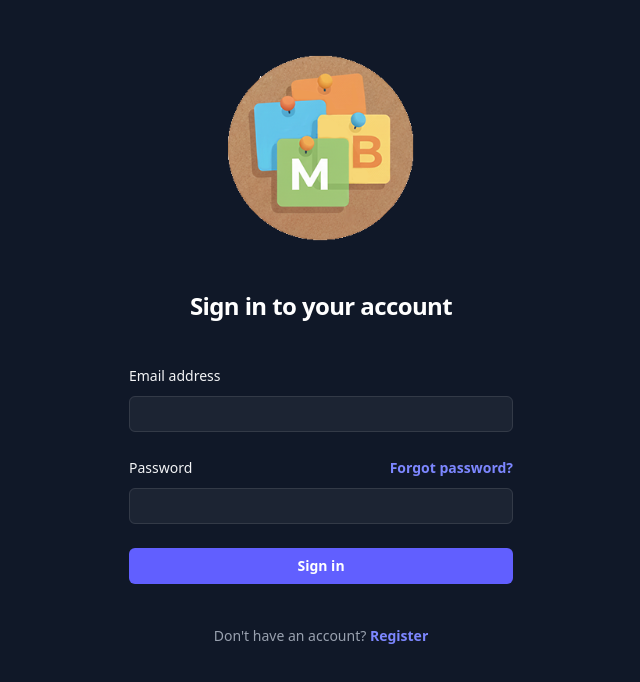
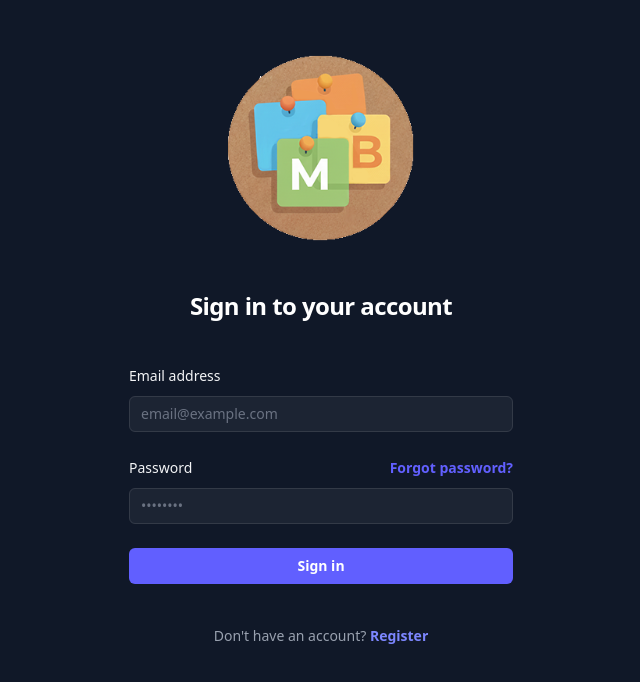
Before and after one commit to BerinMadzak/project-board, a React (Vite) app in the folder client/: page /login in a window 1280 px wide. Shown: the top 682 px of the page, without its empty margins (319-959 px from the left). Built offline with nearby package versions, Linux system fonts and the light colour scheme; no server answers.

Commit message:
Add Login page

```diff
--- a/client/src/pages/Login.tsx
+++ b/client/src/pages/Login.tsx
@@ -1,6 +1,31 @@
-import { Link } from "react-router-dom";
+import { useForm } from "react-hook-form";
+import { useDispatch, useSelector } from "react-redux";
+import { Link, useNavigate } from "react-router-dom";
+import type { AppDispatch, RootState } from "../store/store";
+import { login } from "../store/slices/authSlice";
+import { useEffect } from "react";
+
+interface LoginFormData {
+    email: string;
+    password: string;
+}
 
 export default function Login() {
+    const { register, handleSubmit, formState: { errors } } = useForm<LoginFormData>();
+    const { loading, error, isAuthenticated } = useSelector((state: RootState) => state.auth);
+    const dispatch = useDispatch<AppDispatch>();
+    const navigate = useNavigate();
+
+    useEffect(() => {
+        if (isAuthenticated) {
+            navigate("/home");
+        }
+    }, [isAuthenticated, navigate]);
+
+    const onSubmit = async(data: LoginFormData ) => {
+        await dispatch(login(data));
+    }
+
     return (
         <div className="flex min-h-full flex-col justify-center px-6 py-12 lg:px-8">
             <div className="sm:mx-auto sm:w-full sm:max-w-sm">
@@ -13,21 +38,24 @@ export default function Login() {
             </div>
 
             <div className="mt-10 sm:mx-auto sm:w-full sm:max-w-sm">
-            <form action="#" method="POST" className="space-y-6">
+            {error && <div className="bg-red-50 text-red-500 p-3 rounded mb-5">{error}</div>}
+
+            <form onSubmit={handleSubmit(onSubmit)} className="space-y-6">
                 <div>
                 <label htmlFor="email" className="block text-sm/6 font-medium text-gray-100">
                     Email address
                 </label>
                 <div className="mt-2">
                     <input
+                    {...register("email", { required: 'Email is required', pattern: { value: /^[A-Z0-9._%+-]+@[A-Z0-9.-]+\.[A-Z]{2,}$/i, message: 'Invalid email address' } })}
                     id="email"
-                    name="email"
                     type="email"
-                    required
                     autoComplete="email"
+                    placeholder="email@example.com"
                     className="block w-full rounded-md bg-white/5 px-3 py-1.5 text-base text-white outline-1 -outline-offset-1 outline-white/10 placeholder:text-gray-500 focus:outline-2 focus:-outline-offset-2 focus:outline-indigo-500 sm:text-sm/6"
                     />
                 </div>
+                    {errors.email && <span className="text-red-500">{errors.email.message}</span>}
                 </div>
 
                 <div>
@@ -36,29 +64,31 @@ export default function Login() {
                     Password
                     </label>
                     <div className="text-sm">
-                    <a href="#" className="font-semibold text-indigo-400 hover:text-indigo-300">
+                    <Link to="/reset-password" className="font-semibold text-indigo-500 hover:text-indigo-400">
                         Forgot password?
-                    </a>
+                    </Link>
                     </div>
                 </div>
                 <div className="mt-2">
                     <input
+                    {...register("password", { required: 'Password is required', minLength: { value: 6, message: 'Password must be at least 6 characters long' } })}
                     id="password"
-                    name="password"
                     type="password"
-                    required
                     autoComplete="current-password"
+                    placeholder="••••••••"
                     className="block w-full rounded-md bg-white/5 px-3 py-1.5 text-base text-white outline-1 -outline-offset-1 outline-white/10 placeholder:text-gray-500 focus:outline-2 focus:-outline-offset-2 focus:outline-indigo-500 sm:text-sm/6"
                     />
                 </div>
+                    {errors.password && <span className="text-red-500">{errors.password.message}</span>}
                 </div>
 
                 <div>
                 <button
                     type="submit"
                     className="flex w-full justify-center rounded-md bg-indigo-500 px-3 py-1.5 text-sm/6 font-semibold text-white hover:bg-indigo-400 focus-visible:outline-2 focus-visible:outline-offset-2 focus-visible:outline-indigo-500"
+                    disabled={loading}
                 >
-                    Sign in
+                    {loading ? 'Signing in...' : 'Sign in'}
                 </button>
                 </div>
             </form>
--- a/client/src/services/api.ts
+++ b/client/src/services/api.ts
@@ -23,9 +23,16 @@ api.interceptors.request.use(
 api.interceptors.response.use(
   (response) => response,
   (error) => {
-    if (error.response.status == 401) {
-      localStorage.removeItem("token");
-      window.location.href = "/login";
+    if (error.response?.status === 401) {
+      const currentPath = window.location.pathname;
+      const isAuthPage = currentPath === '/login' || currentPath === '/register';
+      const hadToken = localStorage.getItem("token");
+
+      if (!isAuthPage && hadToken) {
+        localStorage.removeItem("token");
+        localStorage.removeItem("user");
+        window.location.href = "/login";
+      }
     }
     return Promise.reject(error);
   },
--- a/client/src/store/slices/authSlice.ts
+++ b/client/src/store/slices/authSlice.ts
@@ -42,66 +42,6 @@ const loadInitialState = (): AuthState => {
     error: null,
   };
 };
-
-const authSlice = createSlice({
-  name: "auth",
-  initialState: loadInitialState(),
-  reducers: {
-    setCredentials: (state, action) => {
-      const { user, token } = action.payload;
-      state.user = user;
-      state.token = token;
-      state.isAuthenticated = true;
-
-      localStorage.setItem("token", token);
-      localStorage.setItem("user", JSON.stringify(user));
-    },
-    logout: (state) => {
-      state.user = null;
-      state.token = null;
-      state.isAuthenticated = false;
-
-      localStorage.removeItem("token");
-      localStorage.removeItem("user");
-    },
-  },
-  extraReducers: (builder) => {
-    builder.addCase(login.pending, (state) => {
-        state.loading = true;
-        state.error = null;
-    }),
-    builder.addCase(login.fulfilled, (state, action) => {
-        const { user, token } = action.payload;
-        state.user = user;
-        state.token = token;
-        state.isAuthenticated = true;
-
-        localStorage.setItem("token", token);
-        localStorage.setItem("user", JSON.stringify(user));
-    }),
-        builder.addCase(login.rejected, (state, action) => {
-        state.loading = false;
-        state.error = action.payload as string;
-    }),
-        builder.addCase(register.pending, (state) => {
-        state.loading = true;
-        state.error = null;
-    }),
-    builder.addCase(register.fulfilled, (state, action) => {
-        const { user, token } = action.payload;
-        state.user = user;
-        state.token = token;
-        state.isAuthenticated = true;
-
-        localStorage.setItem("token", token);
-        localStorage.setItem("user", JSON.stringify(user));
-    }),
-    builder.addCase(register.rejected, (state, action) => {
-        state.loading = false;
-        state.error = action.payload as string;
-    });
-  },
-});
 
 export const login = createAsyncThunk(
   "/auth/login",
@@ -149,5 +89,71 @@ export const register = createAsyncThunk(
   },
 );
 
+const authSlice = createSlice({
+  name: "auth",
+  initialState: loadInitialState(),
+  reducers: {
+    setCredentials: (state, action) => {
+      const { user, token } = action.payload;
+      state.user = user;
+      state.token = token;
+      state.isAuthenticated = true;
+
+      localStorage.setItem("token", token);
+      localStorage.setItem("user", JSON.stringify(user));
+    },
+    logout: (state) => {
+      state.user = null;
+      state.token = null;
+      state.isAuthenticated = false;
+
+      localStorage.removeItem("token");
+      localStorage.removeItem("user");
+    },
+  },
+  extraReducers: (builder) => {
+    builder
+    .addCase(login.pending, (state) => {
+        state.loading = true;
+        state.error = null;
+    })
+    .addCase(login.fulfilled, (state, action) => {
+        const { user, token } = action.payload;
+        state.user = user;
+        state.token = token;
+        state.isAuthenticated = true;
+        state.loading = false;
+        state.error = null;
+
+        localStorage.setItem("token", token);
+        localStorage.setItem("user", JSON.stringify(user));
+    })
+    .addCase(login.rejected, (state, action) => {
+        state.loading = false;
+        state.error = action.payload as string;
+    })
+    .addCase(register.pending, (state) => {
+        state.loading = true;
+        state.error = null;
+    })
+    .addCase(register.fulfilled, (state, action) => {
+        const { user, token } = action.payload;
+        state.user = user;
+        state.token = token;
+        state.isAuthenticated = true;
+        state.loading = false;
+        state.error = null;
+
+        localStorage.setItem("token", token);
+        localStorage.setItem("user", JSON.stringify(user));
+    })
+    .addCase(register.rejected, (state, action) => {
+        state.loading = false;
+        state.error = action.payload as string;
+    });
+  },
+});
+
+
 export const { setCredentials, logout } = authSlice.actions;
 export default authSlice.reducer;
--- a/client/src/store/store.ts
+++ b/client/src/store/store.ts
@@ -1,7 +1,10 @@
 import { configureStore } from "@reduxjs/toolkit";
+import authReducer from "./slices/authSlice";
 
 export const store = configureStore({
-  reducer: {},
+  reducer: {
+    auth: authReducer
+  },
 });
 
 export type RootState = ReturnType<typeof store.getState>;
```
